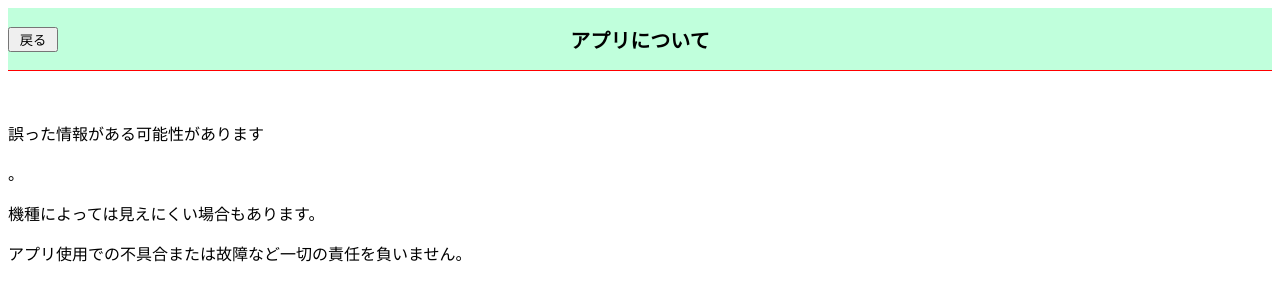
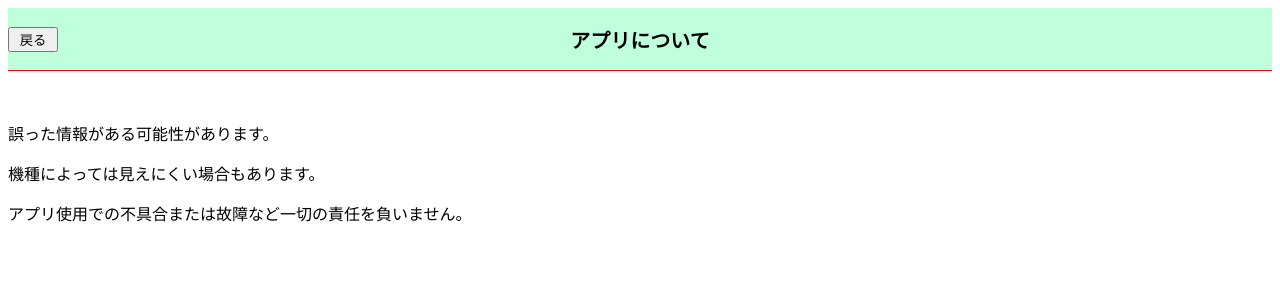
Before and after one commit to shimashoR3/nagasaki, a plain HTML site: page apuri.html in a window 1280 px wide. Drawn offline with Linux system fonts and the light colour scheme.

Commit message:
Update apuri.html

```diff
--- a/apuri.html
+++ b/apuri.html
@@ -12,7 +12,7 @@
         <h1>アプリについて</h1>
         <div></div>
     </nav>
-<P>誤った情報がある可能性があります</p>。
+<P>誤った情報がある可能性があります。</p>
 <P>機種によっては見えにくい場合もあります。</p>
 <p>アプリ使用での不具合または故障など一切の責任を負いません。</p>
 </html>
```
